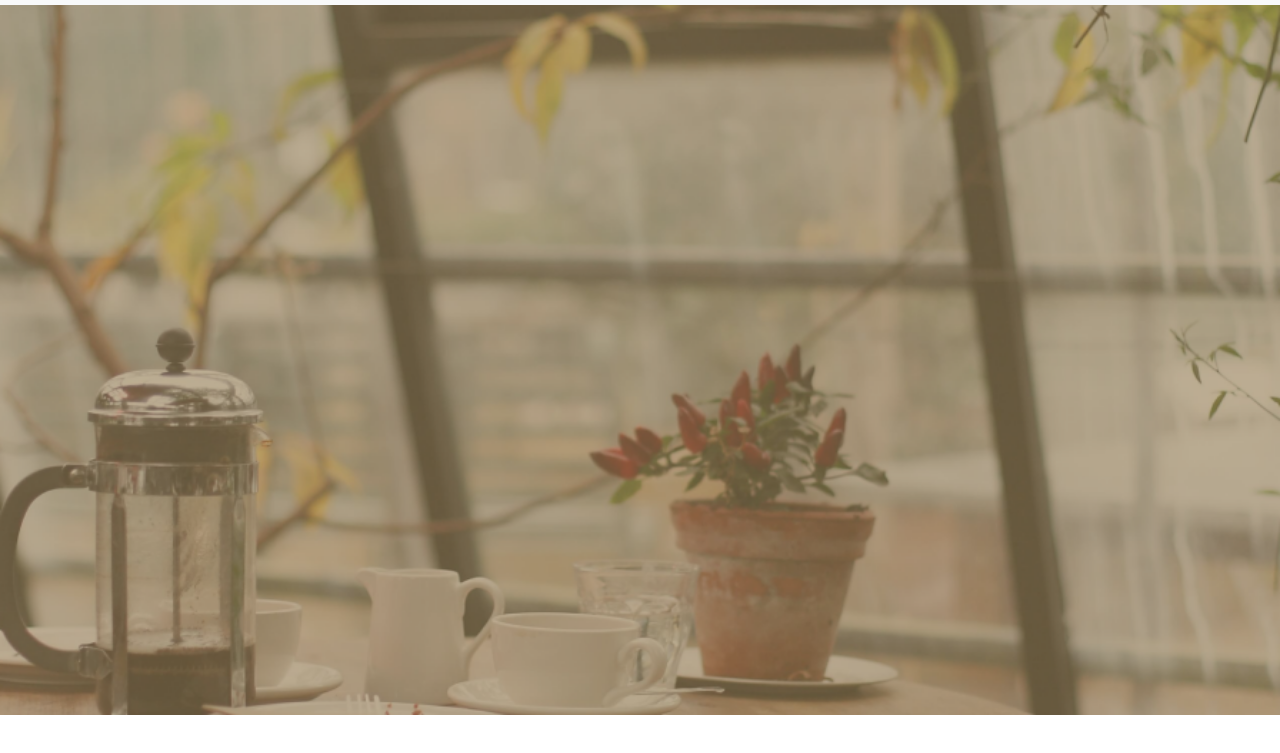
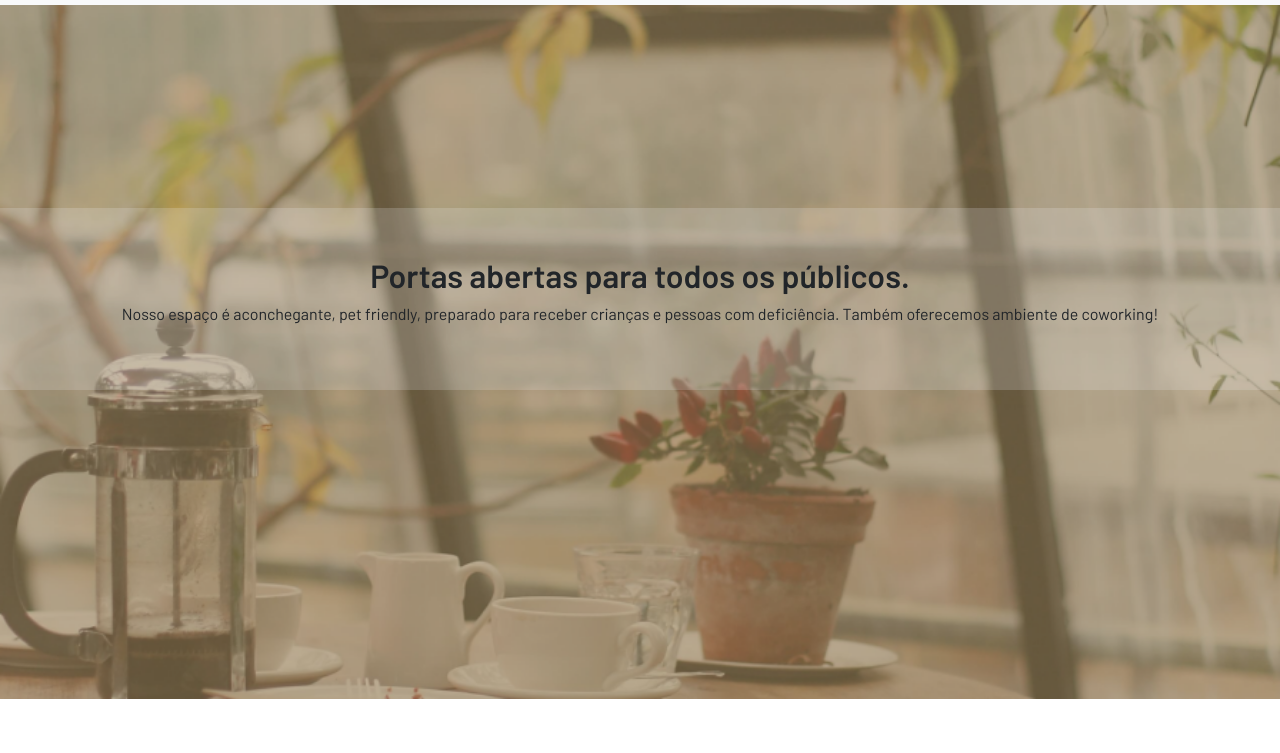
Before and after one commit to Web-D-on/Desenvolvimento-de-websites, a plain HTML site: page Serenatto/index.html in a window 1280 px wide. Shown: the part 101-854 px from the top of the page. Drawn offline with nearby package versions, Linux system fonts and the light colour scheme.

Commit message:
Atualizando a estrutura do HTML e estilos para melhor organização

```diff
--- a/Serenatto/estilos.css
+++ b/Serenatto/estilos.css
@@ -30,3 +30,7 @@ input[type="checkbox"]:focus {
   background-position: center;
   background-attachment: fixed;
 }
+.banners-titulo{
+  --bs-bg-opacity:.2;
+
+}
--- a/Serenatto/index.html
+++ b/Serenatto/index.html
@@ -11,7 +11,9 @@
   <link href="https://cdn.jsdelivr.net/npm/bootstrap@5.3.0-alpha2/dist/css/bootstrap.min.css" rel="stylesheet"
     integrity="sha384-aFq/bzH65dt+w6FI2ooMVUpc+21e0SRygnTpmBvdBgSdnuTN7QbdgL+OapgHtvPp" crossorigin="anonymous">
   <link rel="stylesheet" href="https://cdn.jsdelivr.net/npm/bootstrap-icons@1.10.4/font/bootstrap-icons.css">
-  <link href="https://fonts.googleapis.com/css2?family=Barlow+Condensed:wght@700&family=Barlow:wght@400;600&display=swap" rel="stylesheet">
+  <link
+    href="https://fonts.googleapis.com/css2?family=Barlow+Condensed:wght@700&family=Barlow:wght@400;600&display=swap"
+    rel="stylesheet">
   <link rel="stylesheet" href="./estilos.css">
 </head>
 
@@ -56,12 +58,13 @@
   </header>
 
   <main>
-<section class="banners banner-1">
-  <div class="banners-titulo">
-    <h2></h2>
-    <p></p>
-  </div>
-</section>
+    <section class="banners banner-1 d-flex flex-column justify-content-center text-center">
+      <div class="banners-titulo bg-body-secondary py-5 ">
+        <h2 class="fw-bold">Portas abertas para todos os públicos.</h2>
+        <p>Nosso espaço é aconchegante, pet friendly, preparado para receber crianças e pessoas com deficiência. Também
+          oferecemos ambiente de coworking!</p>
+      </div>
+    </section>
 
   </main>
 
```
